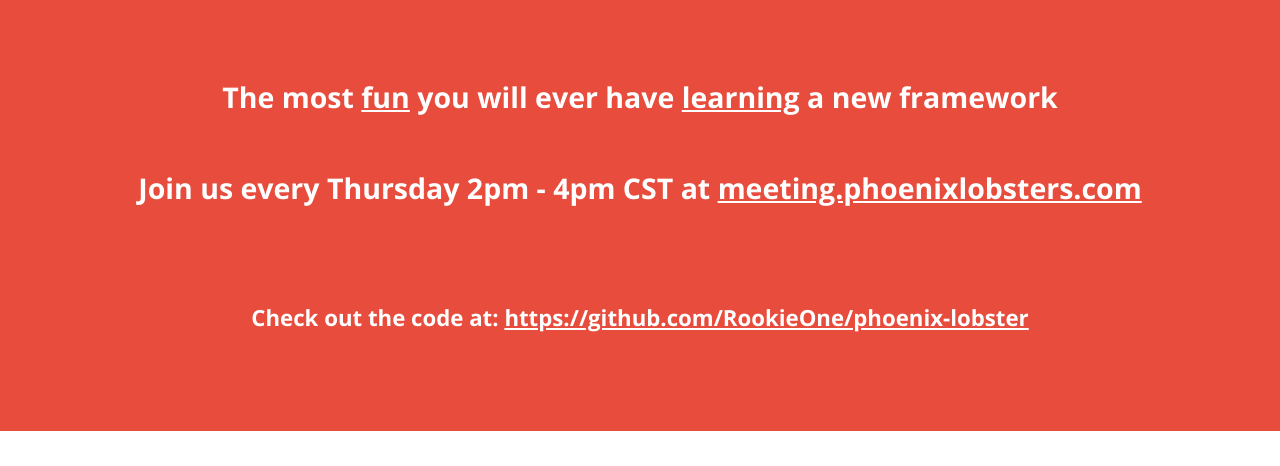
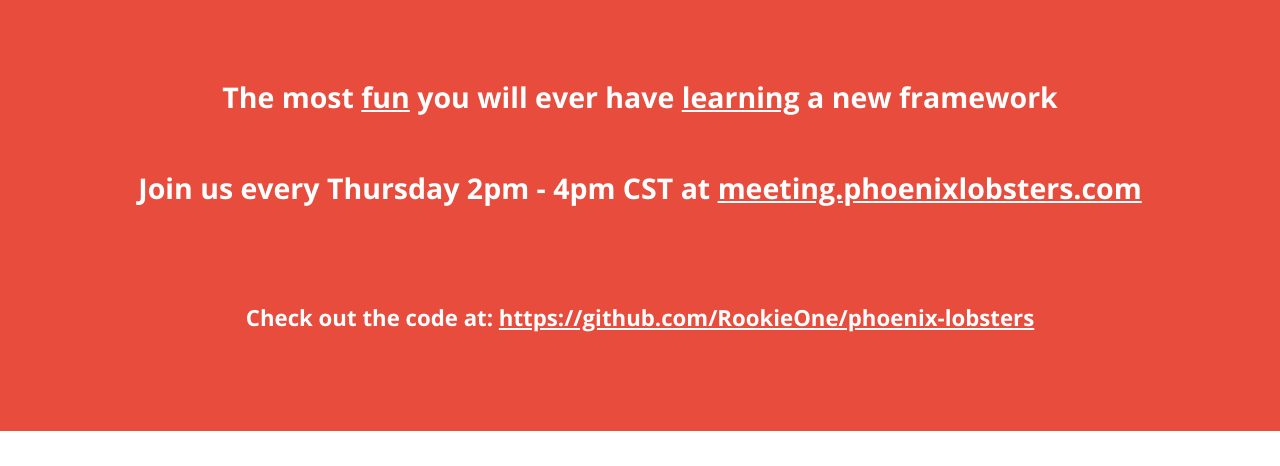
Before and after one commit to RookieOne/phoenix-lobsters, a website: page index.html in a window 1280 px wide. Shown: the part 317-783 px from the top of the page. Drawn offline with nearby package versions, Linux system fonts and the light colour scheme.

Commit message:
update git repo url

```diff
--- a/index.html
+++ b/index.html
@@ -99,7 +99,7 @@
         meeting.phoenixlobsters.com
       </a>
     </h2>
-    <h3>Check out the code at: <a href="https://github.com/RookieOne/phoenix-lobster">https://github.com/RookieOne/phoenix-lobster</a></h3>
+    <h3>Check out the code at: <a href="https://github.com/RookieOne/phoenix-lobsters">https://github.com/RookieOne/phoenix-lobsters</a></h3>
   </div>
 
 
@@ -159,7 +159,7 @@
     <section>
       <h2>Where is the code?</h2>
 
-      All the code is stored on GitHub at: <a href="https://github.com/RookieOne/phoenix-lobster">https://github.com/RookieOne/phoenix-lobster</a>
+      All the code is stored on GitHub at: <a href="https://github.com/RookieOne/phoenix-lobsters">https://github.com/RookieOne/phoenix-lobster</a>
     </section>
 
   </main>
```
